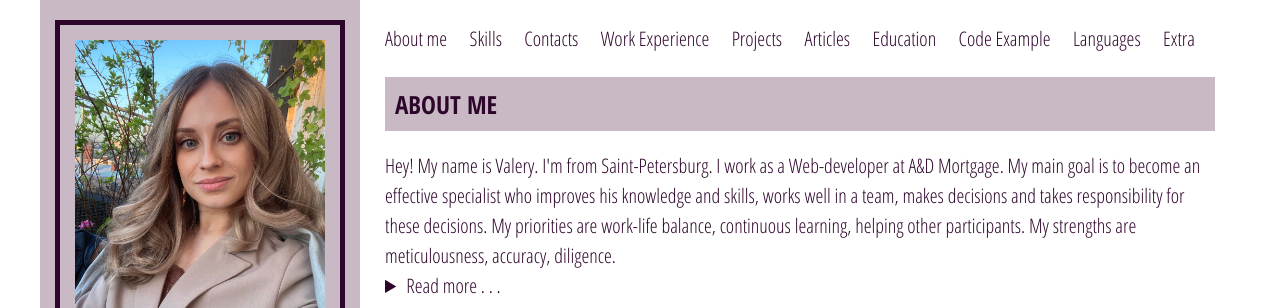
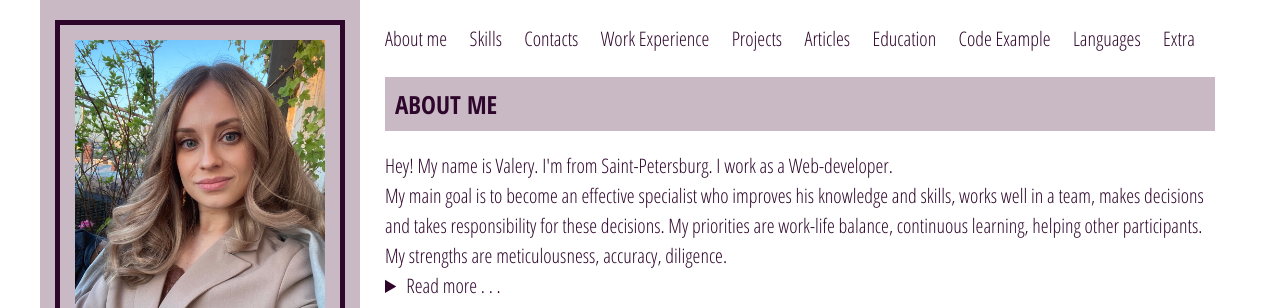
Before and after one commit to valeryshel/valeryshel, a plain HTML site: page index.html in a window 1280 px wide. Shown: the top 308 px of the page. Drawn offline with Linux system fonts and the light colour scheme.

Commit message:
Update index.html

```diff
--- a/index.html
+++ b/index.html
@@ -90,7 +90,8 @@
             <div class="info-block">
               <p>
                 Hey! My name is Valery. I'm from Saint-Petersburg. I
-                work as a Web-developer at A&D Mortgage. My main goal is
+                work as a Web-developer.
+                <br>My main goal is
                 to become an effective specialist who improves his knowledge
                 and skills, works well in a team, makes decisions and takes
                 responsibility for these decisions. My priorities are
```
